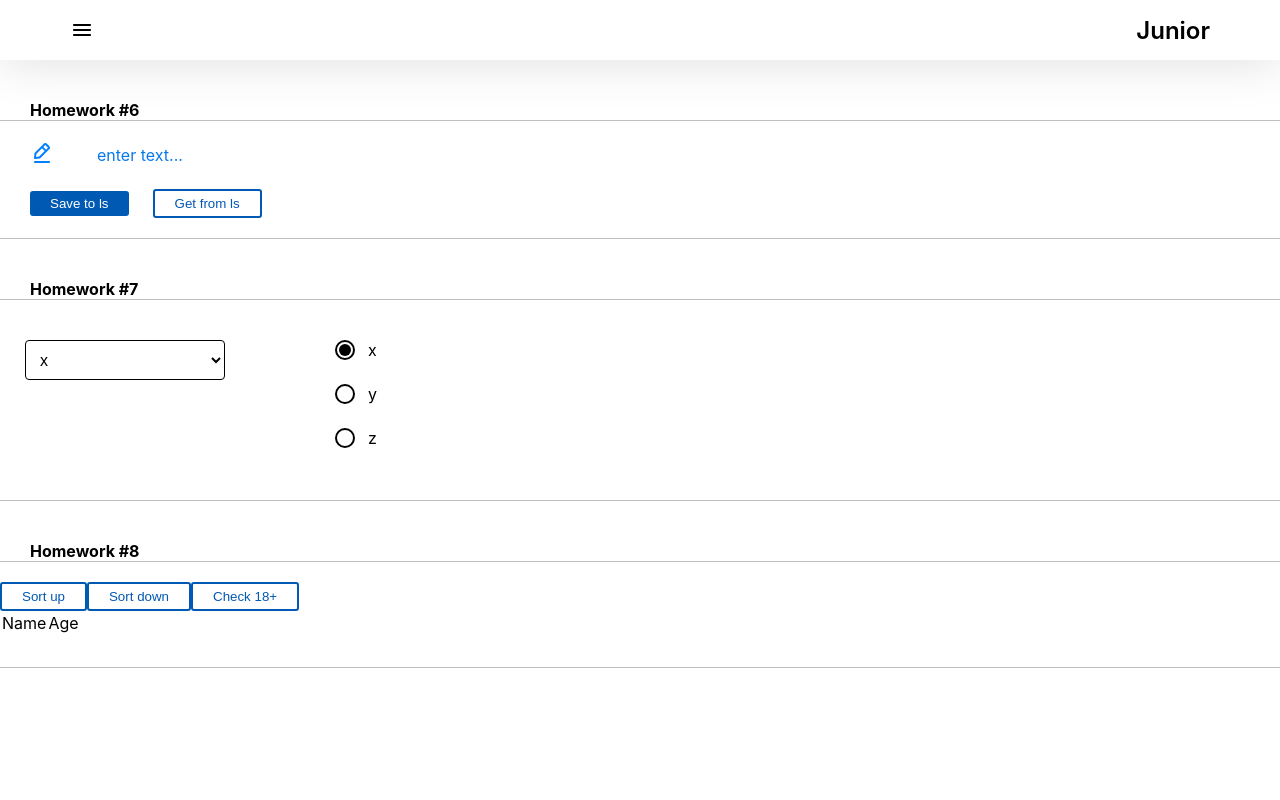
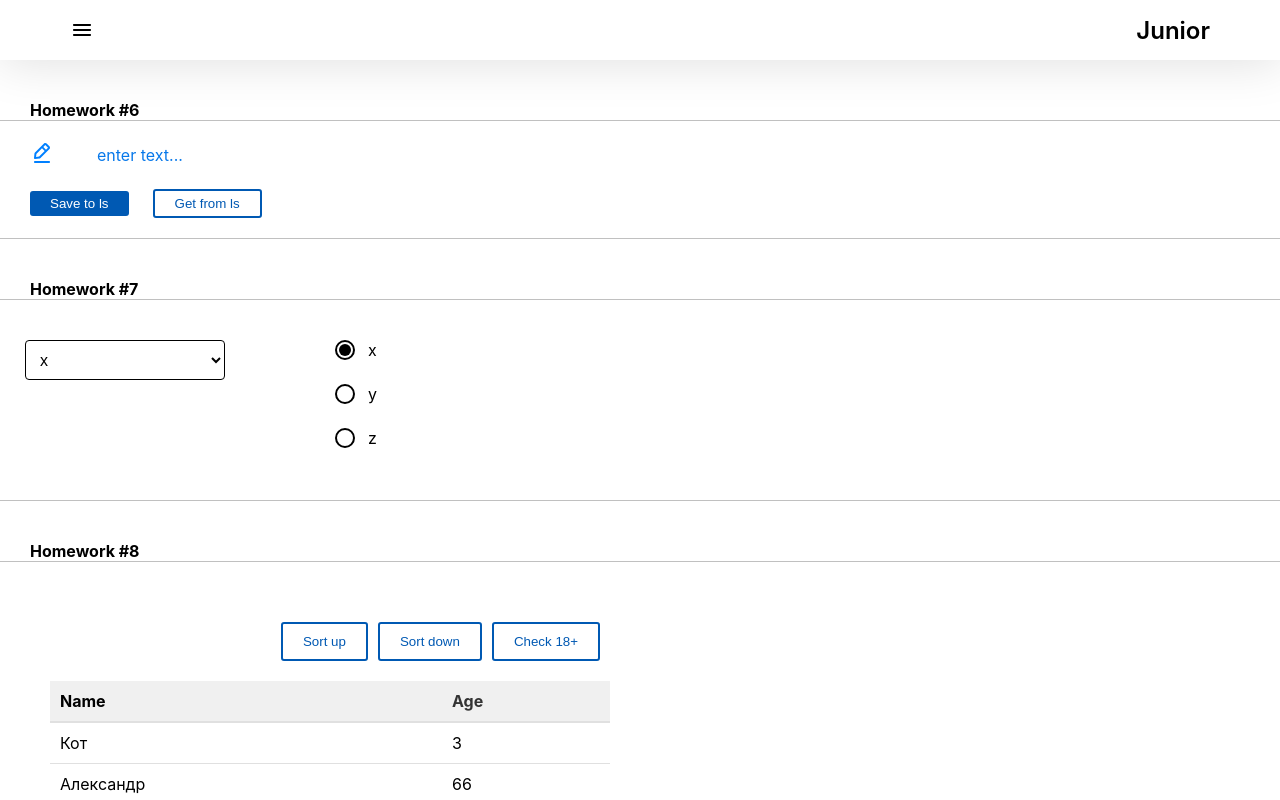
Before and after one commit to AliakseiKrasko/sprint2, a React (Create React App) app: page /#/junior in a window 1280 px wide. Shown: the top 800 px of the page. Built offline with nearby package versions, Linux system fonts and the light colour scheme.

Commit message:
added styles hw8.modules.css

```diff
--- a/src/s2-homeworks/hw08/HW8.module.css
+++ b/src/s2-homeworks/hw08/HW8.module.css
@@ -1,23 +1,61 @@
-.item {
+/* Общий контейнер */
+.container {
+    margin: 20px 30px;
+    padding: 20px;
+    max-width: 600px;
+
 }
 
-.item:last-of-type {
+/* Контейнер кнопок */
+.buttonsContainer {
+    display: flex;
+    justify-content: end;
+    margin-bottom: 20px;
 }
 
-.users {
+.buttonsContainer button {
+    padding: 10px 20px;
+    margin-right: 10px;
+
 }
 
-.buttonsContainer {
-}
 
-.container {
+/* Таблица пользователей */
+.users {
+    width: 100%;
+    border-collapse: collapse;
 }
 
 .thead {
+    background-color: #f0f0f0;
+    font-weight: bold;
 }
 
+.thead td {
+    padding: 10px;
+    text-align: left;
+    border-bottom: 2px solid #e0e0e0;
+}
+
+/* Элементы таблицы */
+.item td {
+    padding: 10px;
+    text-align: left;
+    border-bottom: 1px solid #e0e0e0;
+}
+
+.item:last-of-type td {
+    border-bottom: none;
+}
+
+/* Колонки */
 .nameCol {
+    width: 70%;
 }
 
 .ageCol {
+    width: 30%;
+    text-align: center;
+    font-weight: bold;
+    color: #333;
 }
--- a/src/s2-homeworks/hw08/User.tsx
+++ b/src/s2-homeworks/hw08/User.tsx
@@ -11,11 +11,11 @@ const User: React.FC<UserPropsType> = ({ u }) => {
     return (
         <tr id={'hw8-user-' + u._id + '-' + u.age} className={s.item}>
             <td id={'hw8-user-name-' + u._id} className={s.nameCol}>
-                {/*отобразить имя*/}
+                {u.name} {/*отобразить имя*/}
 
             </td>
             <td id={'hw8-user-age-' + u._id}>
-                {/*отобразить возраст*/}
+                {u.age}{/*отобразить возраст*/}
 
             </td>
         </tr>
```
